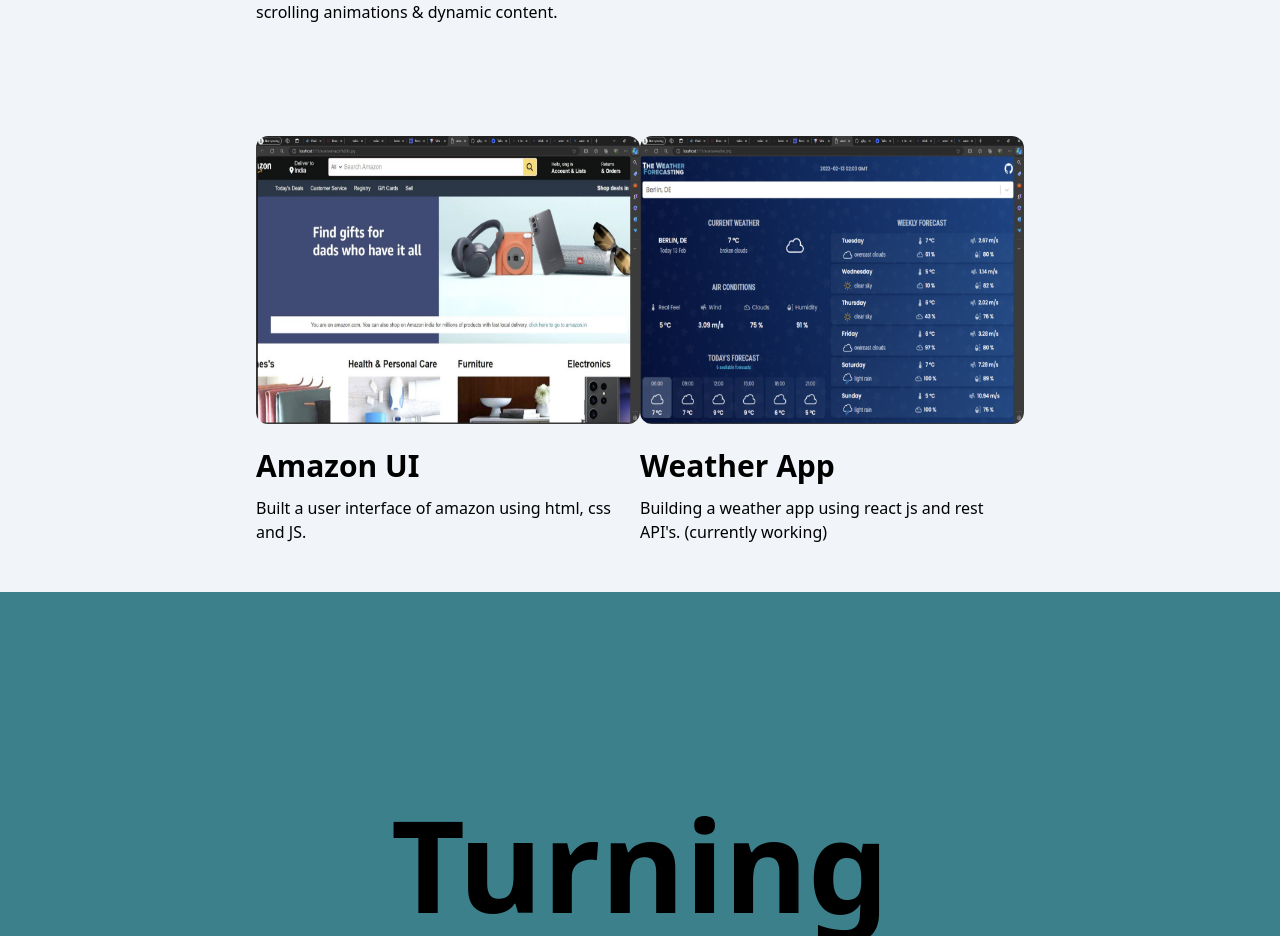
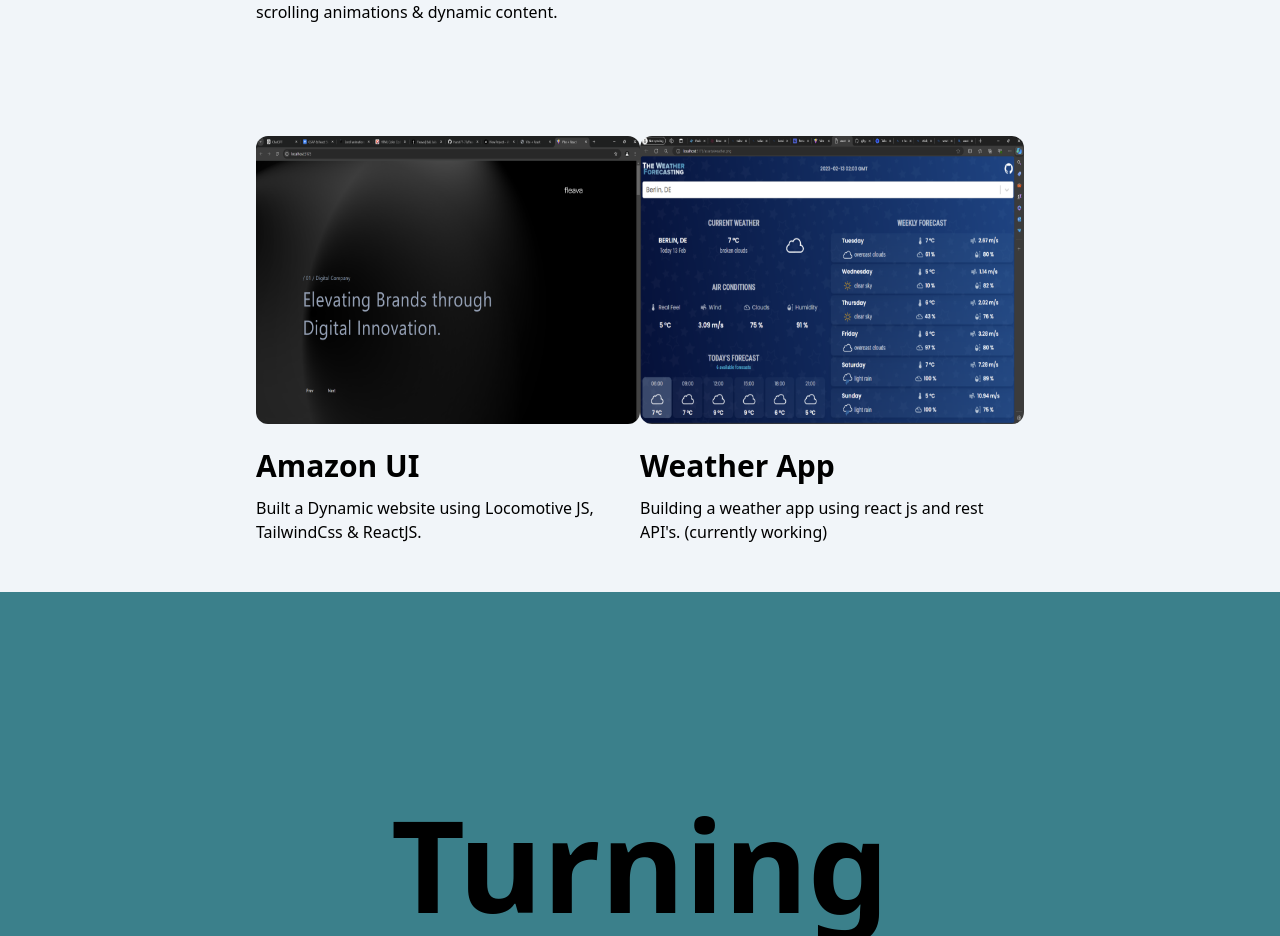
Before and after one commit to Harsh77-77/Eazybytes, a React (Vite) app: page / in a window 1280 px wide. Shown: the part 2543-3479 px from the top of the page. Built offline with nearby package versions, Linux system fonts and the light colour scheme.

Commit message:
new project

```diff
--- a/src/Components/Body.jsx
+++ b/src/Components/Body.jsx
@@ -211,21 +211,21 @@
             </div>
 
             <div className="pt-16 lg:pt-28">
-              <a href="https://github.com/Harsh77-77/Amazon-clone-">
+              <a href="https://fleava-psi.vercel.app/">
                 <img
-                  src="/assets/amazon.png"
+                  src="/assets/fleava.png"
                   alt="img"
                   className="scale-90 lg:scale-100 lg:h-72  w-auto rounded-xl        transition-transform hover:scale-95 lg:hover:scale-110 duration-300 transform  hover:shadow-2xl                  "
                 ></img>
               </a>
               <h1 className="pt-6 px-5 lg:px-0 text-3xl font-semibold">Amazon UI</h1>
               <p className="pt-3 px-5 lg:px-0">
-                Built a user interface of amazon using html, css and JS.
+                Built a Dynamic website using Locomotive JS, TailwindCss & ReactJS.
               </p>
             </div>
 
             <div className="pt-16 lg:pt-28 ">
-              <a href="">
+              <a href="#">
                 <img
                   src="/assets/weather.png"
                   alt="img"
```
Also changed, not shown: public/assets/amazon.png (deleted), public/assets/fleava.png (added).
